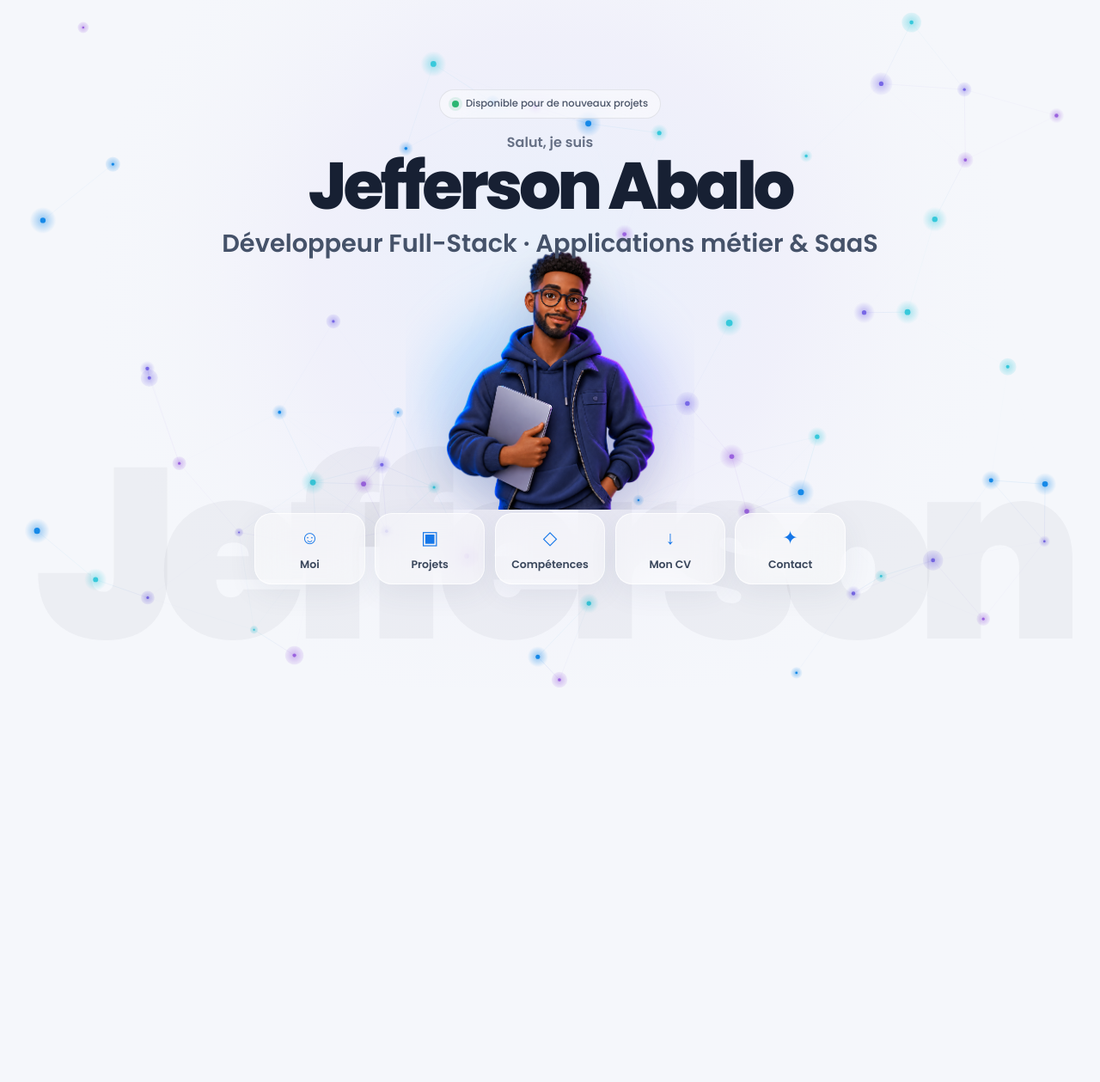
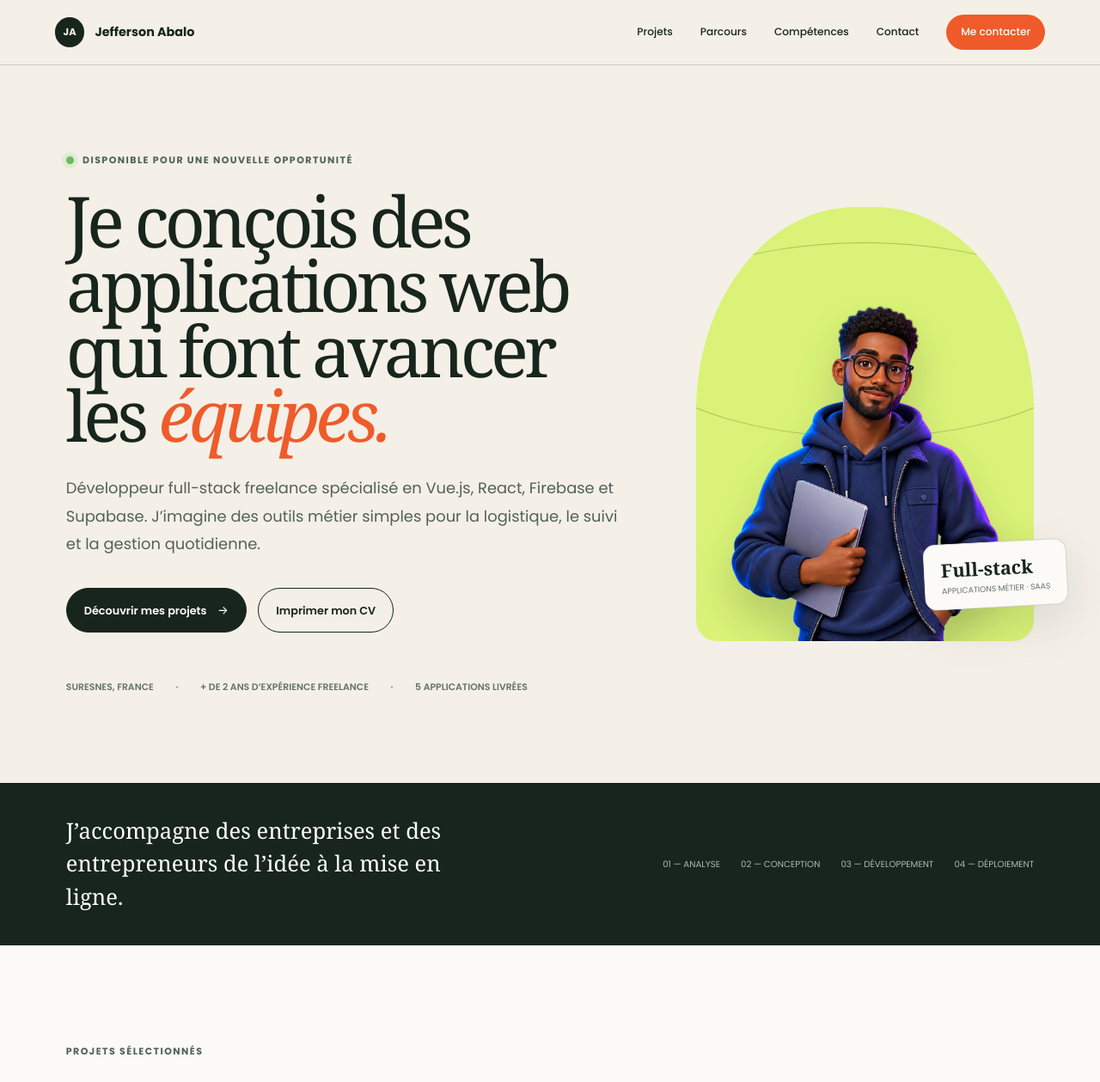
Before and after one commit to Lenwr/portfolio, a React (Create React App) app: page / in a window 1280 px wide. Shown: the top 1259 px of the page at 86% size. Before the commit the page ends 800 px from the top, so only its background shows below. Built offline with nearby package versions, Linux system fonts and the light colour scheme.

Commit message:
refonte portfolio depuis le nouveau CV

```diff
--- a/src/Components/InteractivePortfolio.js
+++ b/src/Components/InteractivePortfolio.js
@@ -1,74 +1,42 @@
-import {useState} from 'react';
-import FluidCanvas from './FluidCanvas';
-import AboutMe from './aboutMe';
-import Portfolio from './Portfolio';
-import Skills from './Skills';
-import Contact from './Contact';
+import {useEffect, useState} from 'react';
 import avatar from '../assets/jefferson-avatar-v3.png';
-import CVJ from '../assets/CVJ.pdf';
+import {portfolio} from '../assets';
 
-const sections = [
-    {id: 'about', label: 'Moi', icon: '☺'},
-    {id: 'projects', label: 'Projets', icon: '▣'},
-    {id: 'skills', label: 'Compétences', icon: '◇'},
-    {id: 'cv', label: 'Mon CV', icon: '↓'},
-    {id: 'contact', label: 'Contact', icon: '✦'},
+const navigation = [['projets', 'Projets'], ['parcours', 'Parcours'], ['competences', 'Compétences'], ['contact', 'Contact']];
+const findProject = title => portfolio.find(item => item.title === title);
+const projects = [
+ {name:'Transport Fomek',period:'Avr. 2026 — en cours',kind:'Application de gestion de fret',description:'Gestion des enlèvements, colis, conteneurs, paiements et expéditions entre la France et le Cameroun.',stack:['Vue.js 3','Firebase','Cloud Functions','Tailwind CSS'],source:findProject('Transport Fomek')},
+ {name:'Aaron Travel',period:'Déc. 2024 — Mars 2025',kind:'Application de gestion logistique',description:'Authentification et rôles, QR codes, scan, suivi des statuts, notifications en temps réel et génération de documents PDF.',stack:['Vue.js 3','Pinia','Firebase','Tailwind CSS','jsPDF'],source:findProject('Aaron Travel')},
+ {name:'WeFret Africa / TrackSend',period:'Juin — Nov. 2024',kind:'Plateforme SaaS de fret',description:'Plateforme multi-entreprises, portail public de suivi par QR code, bordereaux PDF et notifications SMS et WhatsApp.',stack:['Vue.js 3','Pinia','Firebase','Cloud Functions','Twilio'],source:findProject('TrackSend')},
+ {name:'France Distribution',period:'Avr. — Mai 2024',kind:'Application de gestion de stock',description:'Centralisation des produits et des stocks, scan de codes-barres, API OpenFoodFacts, alertes et notifications.',stack:['React','Redux','Supabase','Tailwind CSS']},
+ {name:'Greff’Up / Checkup Impact',period:'Janv. — Mars 2024',kind:'Site & application métier',description:'Site institutionnel et plateforme de questionnaires avant/après avec QR codes, statistiques comparatives et exports.',stack:['WordPress','Next.js','TypeScript','Supabase','Recharts'],source:findProject('Greff’Up')},
 ];
+const experiences = [
+ {period:'2021 — 2025',company:'Automotive System Repair',role:'Webmaster',text:'Mise à jour du site, optimisation SEO, suivi Analytics et ajout de nouvelles fonctionnalités.',stack:'WordPress · Yoast SEO · Google Analytics · Search Console'},
+ {period:'2020',company:'Advizup Consulting',role:'Assistance & support technique',text:'Résolution des incidents utilisateurs, diagnostic, documentation et amélioration des outils de support.',stack:'Support utilisateurs · Documentation technique'},
+ {period:'2019',company:'Atlantic Télécommunication',role:'Administrateur réseau',text:'Supervision du réseau, résolution des problèmes de connexion et configuration des équipements Cisco.',stack:'TCP/IP · Cisco · Supervision réseau'},
+];
+const skills = [
+ ['Frontend','Vue.js · Nuxt · React · Next.js · JavaScript · TypeScript · Tailwind CSS'],
+ ['Backend & données','Node.js · Firebase · Cloud Functions · Supabase · Firestore · PostgreSQL'],
+ ['Fonctionnalités métier','API · Authentification · Rôles · QR codes · Scan · Tracking · PDF'],
+ ['SEO & CMS','WordPress · Yoast · Analytics · Search Console · Softr'],
+ ['IA & productivité','Cursor · ChatGPT · Codex · Claude · Prototypage · Tests · Documentation'],
+];
+const Arrow = () => <svg viewBox="0 0 24 24" aria-hidden="true"><path d="M5 12h14M13 6l6 6-6 6"/></svg>;
 
 function InteractivePortfolio() {
-    const [activeSection, setActiveSection] = useState(null);
-
-    const openSection = (section) => {
-        if (section === 'cv') {
-            const link = document.createElement('a');
-            link.href = CVJ;
-            link.download = 'cv_jefferson_ABALO.pdf';
-            link.click();
-            return;
-        }
-        setActiveSection(section);
-    };
-
-    return (
-        <main className="interactive-shell">
-            <FluidCanvas />
-            <div className="interactive-content">
-                <header className="intro-copy">
-                    <span className="status-pill"><i/> Disponible pour de nouveaux projets</span>
-                    <p>Salut, je suis</p>
-                    <h1>Jefferson Abalo</h1>
-                    <h2>Développeur Full-Stack · Applications métier & SaaS</h2>
-                </header>
-
-                <div className="avatar-stage">
-                    <span className="avatar-halo" aria-hidden="true"/>
-                    <img src={avatar} alt="Avatar illustré de Jefferson Abalo tenant un ordinateur portable"/>
-                </div>
-
-                <nav className="shortcut-grid" aria-label="Explorer le portfolio">
-                    {sections.map((section) => (
-                        <button key={section.id} type="button" onClick={() => openSection(section.id)}>
-                            <span aria-hidden="true">{section.icon}</span>
-                            <strong>{section.label}</strong>
-                        </button>
-                    ))}
-                </nav>
-                <p className="background-name" aria-hidden="true">Jefferson</p>
-            </div>
-
-            {activeSection && (
-                <div className="panel-backdrop" role="presentation" onMouseDown={(event) => event.target === event.currentTarget && setActiveSection(null)}>
-                    <section className="content-panel" role="dialog" aria-modal="true" aria-label="Contenu du portfolio">
-                        <button className="panel-close" type="button" onClick={() => setActiveSection(null)} aria-label="Fermer">×</button>
-                        {activeSection === 'about' && <AboutMe />}
-                        {activeSection === 'projects' && <Portfolio />}
-                        {activeSection === 'skills' && <Skills />}
-                        {activeSection === 'contact' && <Contact />}
-                    </section>
-                </div>
-            )}
-        </main>
-    );
+ const [menuOpen,setMenuOpen]=useState(false);
+ useEffect(()=>{const close=e=>e.key==='Escape'&&setMenuOpen(false);window.addEventListener('keydown',close);return()=>window.removeEventListener('keydown',close)},[]);
+ return <main>
+  <header className="site-header"><a className="brand" href="#accueil"><span>JA</span> Jefferson Abalo</a><button className="menu-toggle" onClick={()=>setMenuOpen(!menuOpen)} aria-expanded={menuOpen} aria-label="Ouvrir le menu">{menuOpen?'×':'☰'}</button><nav className={`main-nav ${menuOpen?'is-open':''}`}>{navigation.map(([id,label])=><a key={id} href={`#${id}`} onClick={()=>setMenuOpen(false)}>{label}</a>)}<a className="nav-cta" href="mailto:jeffersonabalo@outlook.fr">Me contacter</a></nav></header>
+  <section className="hero" id="accueil"><div className="hero-copy"><p className="eyebrow"><span/> Disponible pour une nouvelle opportunité</p><h1>Je conçois des applications web qui font avancer les <em>équipes.</em></h1><p className="hero-lead">Développeur full-stack freelance spécialisé en Vue.js, React, Firebase et Supabase. J’imagine des outils métier simples pour la logistique, le suivi et la gestion quotidienne.</p><div className="hero-actions"><a className="button button-primary" href="#projets">Découvrir mes projets <Arrow/></a><button className="button button-secondary" onClick={()=>window.print()}>Imprimer mon CV</button></div><div className="hero-meta"><span>Suresnes, France</span><span>+ de 2 ans d’expérience freelance</span><span>5 applications livrées</span></div></div><div className="portrait-wrap"><div className="portrait-card"><img src={avatar} alt="Jefferson Abalo, développeur full-stack"/></div><div className="floating-note"><strong>Full-stack</strong><span>Applications métier · SaaS</span></div></div></section>
+  <section className="intro-strip"><p>J’accompagne des entreprises et des entrepreneurs de l’idée à la mise en ligne.</p><div><span>01 — Analyse</span><span>02 — Conception</span><span>03 — Développement</span><span>04 — Déploiement</span></div></section>
+  <section className="section projects-section" id="projets"><div className="section-heading"><div><p className="eyebrow">Projets sélectionnés</p><h2>Des solutions pensées pour le <em>terrain.</em></h2></div><p>Des produits concrets qui centralisent les données, réduisent les tâches manuelles et offrent un meilleur suivi aux équipes comme à leurs clients.</p></div><div className="project-list">{projects.map((project,index)=><article className="project-row" key={project.name}><div className="project-number">0{index+1}</div><div className="project-visual">{project.source?.imageUrl?<img src={project.source.imageUrl} alt=""/>:<span>{project.name.split(' ').map(w=>w[0]).slice(0,2).join('')}</span>}</div><div className="project-copy"><div className="project-top"><p>{project.kind}</p><time>{project.period}</time></div><h3>{project.name}</h3><p>{project.description}</p><div className="tags">{project.stack.map(item=><span key={item}>{item}</span>)}</div></div>{project.source?.url&&<a className="round-link" href={project.source.url} target="_blank" rel="noreferrer" aria-label={`Voir ${project.name}`}><Arrow/></a>}</article>)}</div></section>
+  <section className="section journey-section" id="parcours"><div className="section-heading"><div><p className="eyebrow">Parcours</p><h2>Expérience & <em>formation.</em></h2></div></div><div className="journey-grid"><div className="timeline"><h3>Expériences professionnelles</h3>{experiences.map(item=><article key={item.company}><time>{item.period}</time><div><p>{item.company}</p><h4>{item.role}</h4><span>{item.text}</span><small>{item.stack}</small></div></article>)}</div><aside className="education-card"><p className="card-label">Formation</p><article><time>2022 — 2023</time><h3>Mastère Expert en Stratégie Digitale</h3><p>Spécialisation Tech Lead</p><strong>Digital Campus Paris</strong></article><article><time>2015 — 2017</time><h3>Mastère Réseaux, Télécommunications & Mobilités</h3><strong>ESGIS</strong></article><div className="language"><span>Langues</span><p>Français <strong>Langue maternelle</strong></p><p>Anglais <strong>Niveau B1</strong></p></div></aside></div></section>
+  <section className="section skills-section" id="competences"><div className="section-heading"><div><p className="eyebrow">Compétences</p><h2>Une stack moderne, choisie selon le <em>besoin.</em></h2></div><p>Je combine développement, compréhension métier et culture produit pour livrer des applications solides, lisibles et évolutives.</p></div><div className="skills-grid">{skills.map(([title,items],index)=><article key={title}><span>0{index+1}</span><h3>{title}</h3><p>{items}</p></article>)}</div></section>
+  <section className="contact-section" id="contact"><p className="eyebrow">Un projet ? Une opportunité ?</p><h2>Construisons quelque chose d’<em>utile.</em></h2><p>Je suis disponible pour échanger autour d’une mission freelance ou d’un poste en développement full-stack.</p><a href="mailto:jeffersonabalo@outlook.fr">jeffersonabalo@outlook.fr <Arrow/></a><div className="contact-links"><a href="tel:+33676492528">06 76 49 25 28</a><a href="https://www.linkedin.com/in/jefferson-abalo" target="_blank" rel="noreferrer">LinkedIn</a><a href="https://github.com/Lenwr" target="_blank" rel="noreferrer">GitHub</a></div></section>
+  <footer><span>© 2026 Jefferson Abalo</span><a href="#accueil">Retour en haut ↑</a></footer>
+ </main>;
 }
-
 export default InteractivePortfolio;
```
Also changed, not shown: src/App.css.
